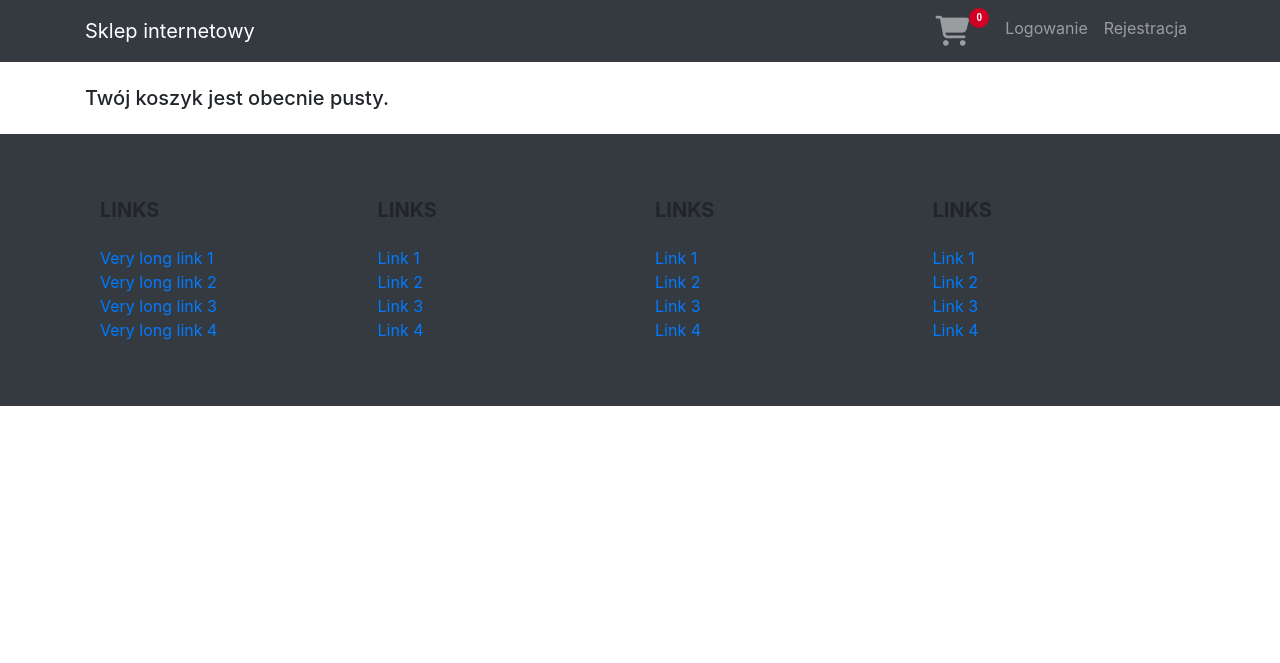
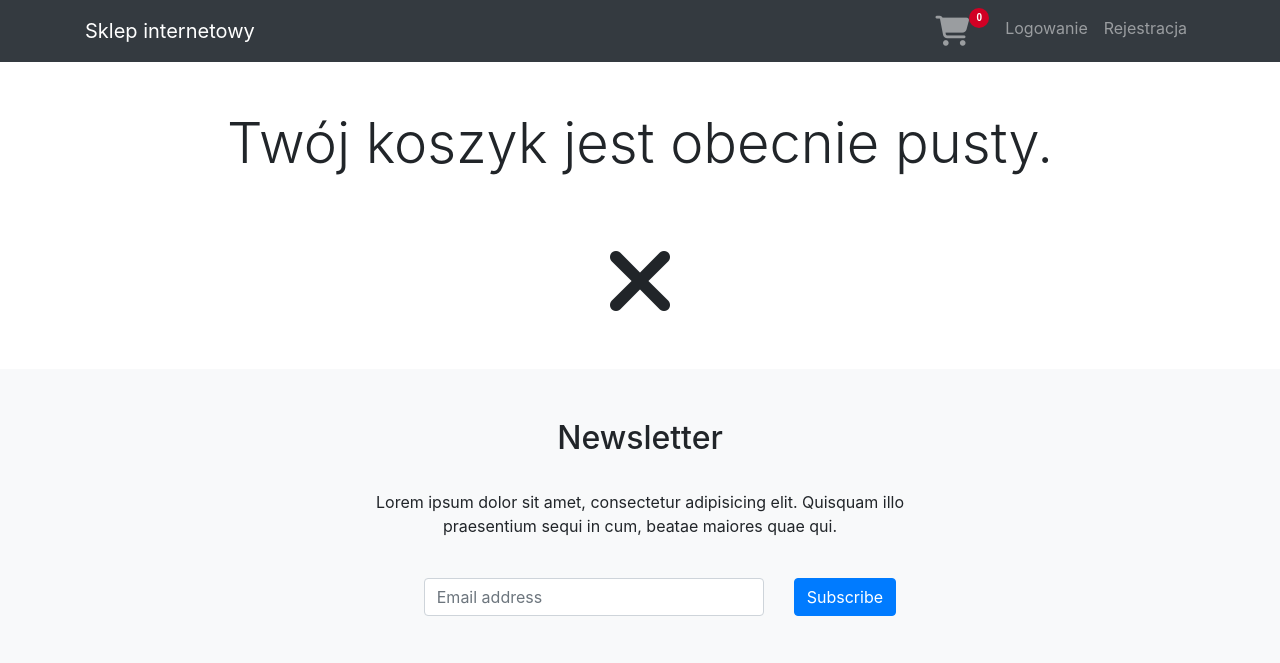
Before and after one commit to urszulasologub/webshop, a Django app: page /cart/checkout/ in a window 1280 px wide. Shown: the top 663 px of the page. Before the commit the page ends 406 px from the top, so only its background shows below. Run offline with Django 3.2, Linux system fonts and the light colour scheme; parts of the project's set-up code (start-up, migrations or seed data) failed here and were passed over; some libraries are stand-ins or nearby versions.

Commit message:
Add newsletter and map to main page

```diff
--- a/webshop/cart/templates/cart/checkout.html
+++ b/webshop/cart/templates/cart/checkout.html
@@ -74,7 +74,9 @@
 
 
 	{% else %}
-		<h5> Twój koszyk jest obecnie pusty. </h5>
+		<h1 class="display-4 p-4 text-center"> Twój koszyk jest obecnie pusty. </h1>
+		<p class="text-center"><i class="fas fa-times display-1 p-4 text-center"></i></p>
+
 		<!-- Insert recommended products here -->
 	{% endif %}
 
--- a/webshop/shop/templates/shop/base.html
+++ b/webshop/shop/templates/shop/base.html
@@ -109,10 +109,38 @@
 			font-family: "arial";
 		}
 
+		.map-responsive{
+			overflow:hidden;
+			padding-bottom:15%;
+			position:relative;
+			height:0;
+			-webkit-filter: grayscale(100%);
+			-moz-filter: grayscale(100%);
+			-ms-filter: grayscale(100%);
+			-o-filter: grayscale(100%);
+			filter: grayscale(100%);
+		}
+
+		.map-responsive iframe{
+			left:0;
+			top:0;
+			height:100%;
+			width:100%;
+			position:absolute;
+		}
+
+		#newsletter{
+			padding: 50px 0 50px 0;
+		}
+
 		@media (max-width: 991px) {
 			#user_nav
 			{
 				position: absolute;
+			}
+
+			.map-responsive{
+				padding-bottom:30%;
 			}
 		{
 
@@ -232,6 +260,39 @@
 		{% endblock %}
 	</div>
 
+	<div id="newsletter" class="container-box bg-light">
+		<div class="container">
+			<div class="row justify-content-center">
+				<div class="col">
+
+					<h2 class="text-center">Newsletter</h2>
+					<div class="row justify-content-center"><div class="col-6">
+						<p class="text-center pt-4 pb-4">Lorem ipsum dolor sit amet, consectetur adipisicing elit. Quisquam illo praesentium sequi in cum, beatae maiores quae qui.</p>
+					</div>
+					</div>
+					<div class="container"><div class="row justify-content-center">
+						<div class="col-4">
+							<input type="email" value="" name="EMAIL" class="required email form-control" id="mce-EMAIL" placeholder="Email address">
+						</div>
+						<div class="col-1">
+							<button type="submit" class="btn btn-primary" id="mc-embedded-subscribe">
+							Subscribe
+							</button>
+						</div>
+					</div>
+					</div>
+				</div>
+			</div>
+		</div>
+	</div>
+
+
+
+	<div class="container-box">
+		<div class="map-responsive">
+			<iframe src="https://www.google.com/maps/embed/v1/place?key=AIzaSyA0s1a7phLN0iaD6-UE7m4qP-z21pH0eSc&q=Eiffel+Tower+Paris+France" width="600" height="450" frameborder="0" style="border:0" allowfullscreen></iframe>
+		</div>
+	</div>
 
 	<!-- Footer -->
 	<footer class="py-5 bg-dark mt-4">
```
